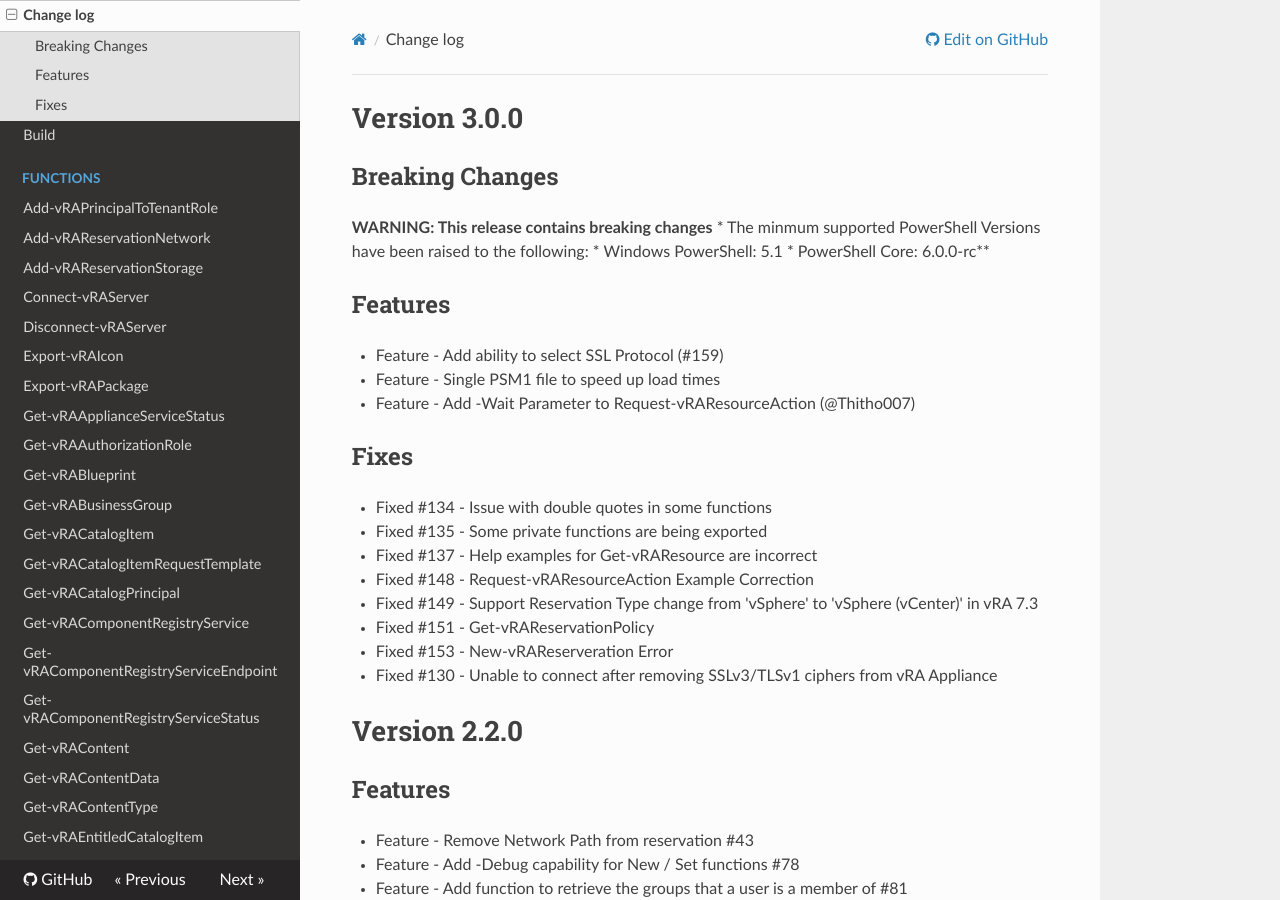
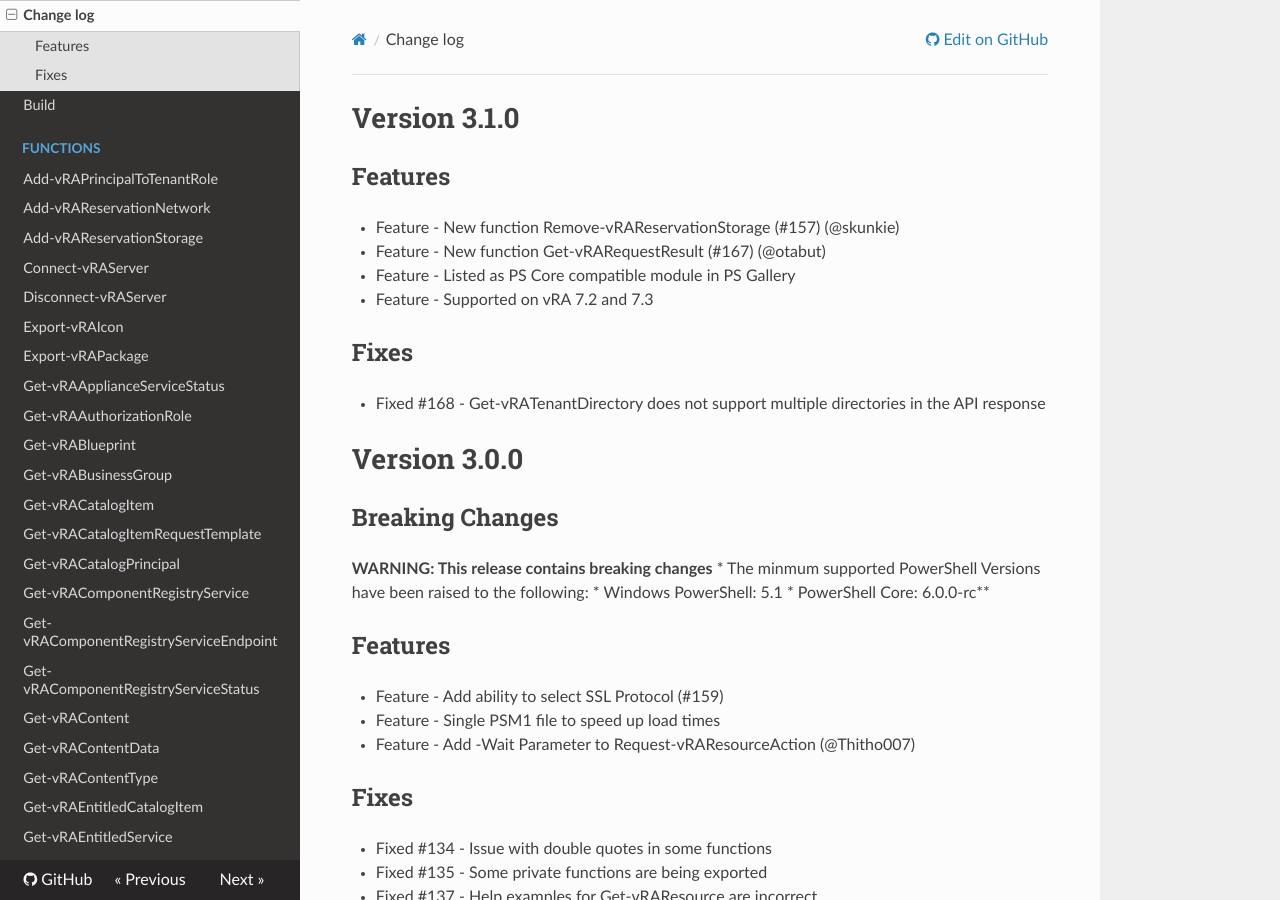
Before and after one commit to jakkulabs/PowervRA, an MkDocs documentation site: the page built from docs/CHANGELOG.md, in a window 1280 px wide and 900 px high. Built offline with MkDocs 1.6.1, drawn with Linux system fonts in a browser that asks for light colours; nearby versions of some CDN libraries; old or Windows-style settings are respelled for this version of MkDocs.

Commit message:
Release and changelog for 3.1.0

```diff
--- a/docs/CHANGELOG.md
+++ b/docs/CHANGELOG.md
@@ -1,3 +1,13 @@
+# Version 3.1.0
+## Features
+* Feature - New function Remove-vRAReservationStorage (#157) (@skunkie)
+* Feature - New function Get-vRARequestResult (#167) (@otabut)
+* Feature - Listed as PS Core compatible module in PS Gallery
+* Feature - Supported on vRA 7.2 and 7.3
+
+## Fixes
+* Fixed #168 - Get-vRATenantDirectory does not support multiple directories in the API response
+
 # Version 3.0.0
 ## Breaking Changes
 **WARNING: This release contains breaking changes**
```
Also changed, not shown: RELEASE.md (+5 -17 lines).
